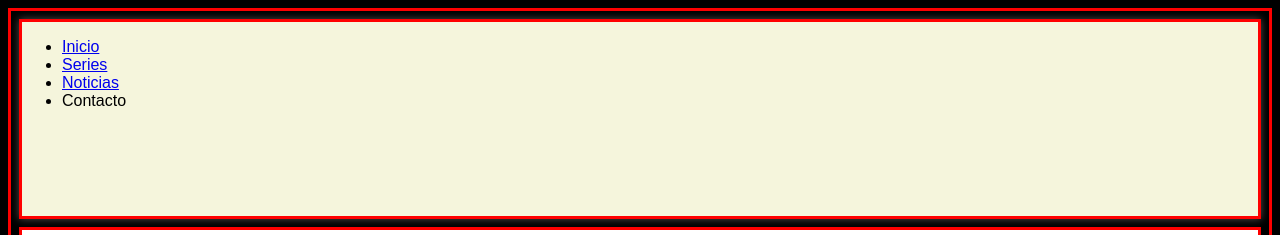
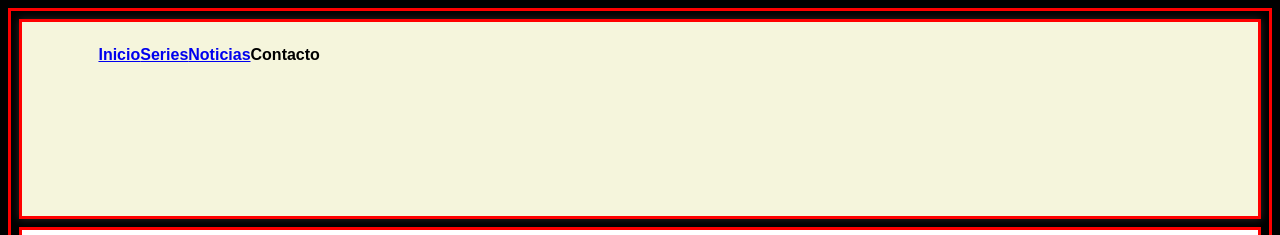
Before and after one commit to Aleluya505/PractOnepaceweb, a plain HTML site: page index.html in a window 1280 px wide. Shown: the top 235 px of the page. Drawn offline with Linux system fonts and the light colour scheme; a script that the page names is missing.

Commit message:
Modif estilos

```diff
--- a/css/style.css
+++ b/css/style.css
@@ -25,7 +25,7 @@ body {
 
 header {
     background: beige;
-    box-shadow: 0 0 0.5rem rgb(83 78 76);
+    box-shadow: 0 0 0.5rem rgb(83 78 76/ 50%);
 }
 
 footer {
@@ -73,6 +73,9 @@ main>aside {
     min-height: 20px;
 }
 
+
+/* Modif de ajuste de img a la pantalla. Lo googlee */
+
 img {
     height: 50%;
     width: 50%;
@@ -89,3 +92,32 @@ img {
     width: 50%;
     object-fit: contain;
 } */
+
+
+/* logo y menu */
+
+.header-logo {
+    width: auto;
+    display: inline-block;
+    margin: 0.5rem;
+}
+
+.header-menubar {
+    left: auto;
+    position: relative;
+    top: auto;
+    width: auto;
+    display: inline-block;
+    margin: 0.5rem 0 0.5rem 1rem;
+}
+
+.header-menubar ul {
+    list-style: none;
+}
+
+.header-menubar li {
+    float: left;
+    font-weight: 700;
+    text-align: center;
+    /* padding: 0.5rem; */
+}
```
